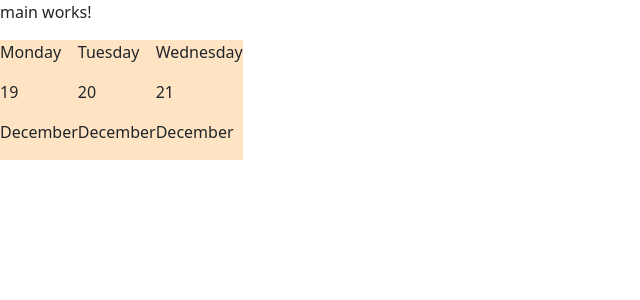
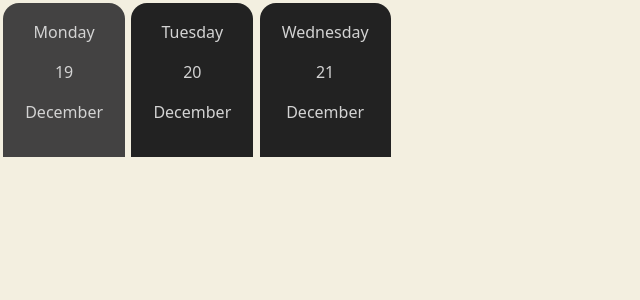
Before and after one commit to ArtemIyX/weather-exam, an Angular app: page / in a window 1280 px wide. Shown: the top 300 px of the page, without its empty margins (0-640 px from the left). Built offline with nearby package versions, Linux system fonts and the light colour scheme.

Commit message:
Day selection

```diff
--- a/src/app/components/day-selector/day-selector.component.css
+++ b/src/app/components/day-selector/day-selector.component.css
@@ -2,6 +2,18 @@
   display: flex;
 }
 .day {
-  background-color:bisque;
-  /* background-color: color(green); */
+  margin: 0.2rem;
+  border-top-left-radius: 1rem;
+  border-top-right-radius: 1rem;
+  padding: 1rem;
+  background-color: var(--dark);
+
 }
+.selected {
+  background-color: var(--light);
+}
+.day-button {
+  border: none;
+  background-color: transparent;
+  color: var(--text);
+}
--- a/src/app/components/day-selector/day-selector.component.html
+++ b/src/app/components/day-selector/day-selector.component.html
@@ -1,7 +1,12 @@
 <div class="day-selector-container">
-  <div class="day" *ngFor="let item of forecastDays">
-    <p>{{item.date | dayConverter}}</p>
-    <p>{{item.date | dayNumberConverter}}</p>
-    <p>{{item.date | monthConverter}}</p>
+  <div *ngFor="let item of forecastDays; let i = index;">
+    <div class="day" [ngClass]="{selected: isButtonSelected(i)}">
+      <button class="day-button" (click)="buttonSelected(i)">
+        <p>{{item.date | dayConverter}}</p>
+        <p>{{item.date | dayNumberConverter}}</p>
+        <p>{{item.date | monthConverter}}</p>
+      </button>
+    </div>
+
   </div>
 </div>
--- a/src/app/components/day-selector/day-selector.component.ts
+++ b/src/app/components/day-selector/day-selector.component.ts
@@ -14,4 +14,12 @@ export class DaySelectorComponent {
   constructor(private mainService: DayManipulatorService) {
 
   }
+
+  buttonSelected(index: number) {
+    this.mainService.selectDay(index);
+  }
+
+  isButtonSelected(index: number): boolean {
+    return this.mainService.selectedDay == index;
+  }
 }
--- a/src/app/components/main/main.component.html
+++ b/src/app/components/main/main.component.html
@@ -1,4 +1,4 @@
-<p>main works!</p>
+
 <div *ngIf="isReady()">
   <app-day-selector [forecastDays]="getForecastResponse().forecast.forecastday"></app-day-selector>
 </div>
--- a/src/app/services/day-manipulator/day-manipulator.service.ts
+++ b/src/app/services/day-manipulator/day-manipulator.service.ts
@@ -7,6 +7,7 @@ import { WeatherService } from '../weather/weather-service.service';
 })
 export class DayManipulatorService {
 
+  selectedDay: number = 0;
   forecast: forecastWeatherResponse | undefined;
   onForecastLoaded: EventEmitter<forecastWeatherResponse> = new EventEmitter<forecastWeatherResponse>();
 
@@ -22,4 +23,8 @@ export class DayManipulatorService {
       this.onForecastLoaded.emit(this.forecast);
     });
   }
+
+  selectDay(index: number) {
+    this.selectedDay = index;
+  }
 }
--- a/src/styles.css
+++ b/src/styles.css
@@ -1,10 +1,11 @@
 /* You can add global styles to this file, and also import other style files */
 :root {
-  --dark: #439A97;
-  --normal: #62B6B7;
-  --light: #97DECE;
-  --very-light: #CBEDD5;
+  --back: #F3EFE0;
+  --light: #434242;
+  --dark: #222222;
+  --selected: #22A39F;
+  --text: #d3d3d3
 }
 body {
-
+  background-color: var(--back);
 }
```
